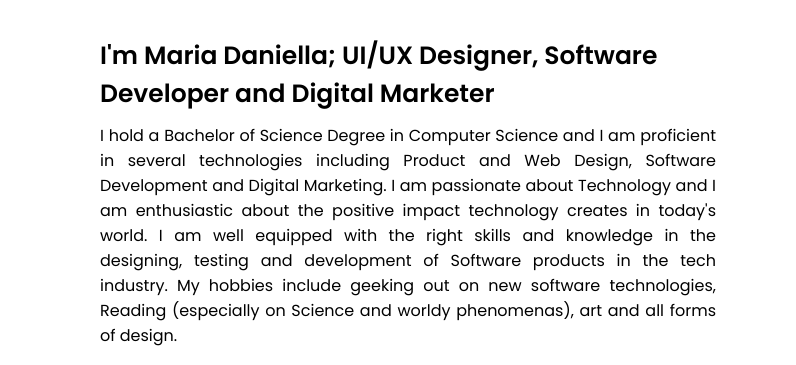
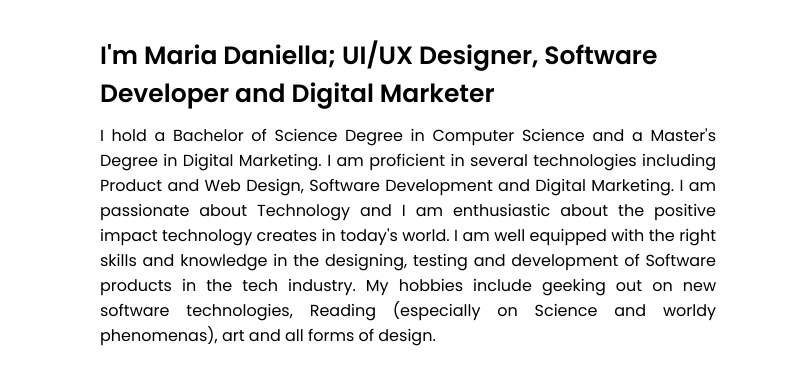
Before and after one commit to Maria-Daniella/Portfolio, a plain HTML site: page index.html in a window 1280 px wide. Shown: the part 1000-1365 px from the top of the page, 484-1280 px from the left. Drawn offline with nearby package versions, Linux system fonts and the light colour scheme.

Commit message:
Update index.html

```diff
--- a/index.html
+++ b/index.html
@@ -56,7 +56,7 @@
                 </div>
                 <div class="column right">
                     <div class="text">I'm Maria Daniella; UI/UX Designer, Software Developer and Digital Marketer</div>
-                    <p>I hold a Bachelor of Science Degree in Computer Science and I am proficient in several technologies including Product and Web Design, Software Development and Digital Marketing. I am passionate about Technology and I am enthusiastic about the positive impact technology creates in today's world.
+                    <p>I hold a Bachelor of Science Degree in Computer Science and a Master's Degree in Digital Marketing. I am proficient in several technologies including Product and Web Design, Software Development and Digital Marketing. I am passionate about Technology and I am enthusiastic about the positive impact technology creates in today's world.
                         I am well equipped with the right skills and knowledge in the designing, testing and development of Software products in the tech industry.
                         My hobbies include geeking out on new software technologies, Reading (especially on Science and worldy phenomenas), art and all forms of design.
 
```
